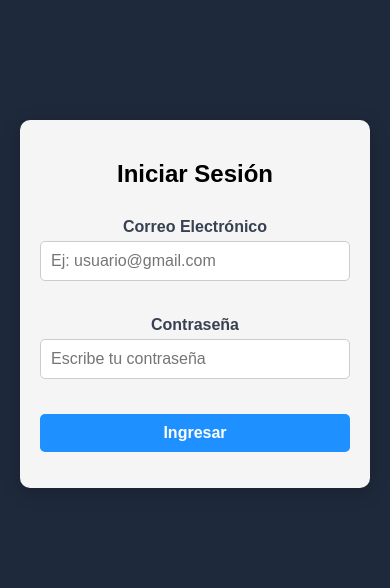
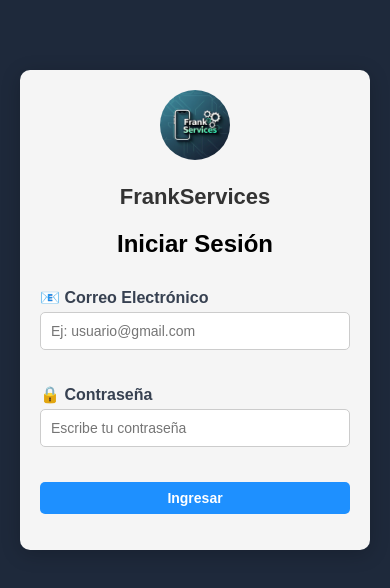
Before and after one commit to luismagnum/frankreparacion, a plain HTML site: page login.html in a window 390 px wide. Drawn offline with Linux system fonts and the light colour scheme.

Commit message:
stilos login

```diff
--- a/login.html
+++ b/login.html
@@ -4,20 +4,27 @@
 <head>
     <meta charset="UTF-8">
     <meta name="viewport" content="width=device-width, initial-scale=1.0">
+    <link rel="icon" href="logo.ico" />
     <title>Iniciar Sesión - FrankServices</title>
     <link rel="stylesheet" href="styles.css">
 </head>
 
 <body>
-    <div class="login-container">
+    <div class="login-container fade-in">
+        <div class="titulo-login">
+            <img src="logo.jpeg" alt="Logo" class="logo-login">
+            <h1>FrankServices</h1>
+        </div>
+
         <h2>Iniciar Sesión</h2>
+
         <form id="login-form">
             <div class="form-grupo">
-                <label for="email">Correo Electrónico</label>
+                <label for="email">📧 Correo Electrónico</label>
                 <input type="email" id="email" placeholder="Ej: usuario@gmail.com" required>
             </div>
             <div class="form-grupo">
-                <label for="password">Contraseña</label>
+                <label for="password">🔒 Contraseña</label>
                 <input type="password" id="password" placeholder="Escribe tu contraseña" required>
             </div>
             <button type="submit">Ingresar</button>
@@ -79,22 +86,63 @@
     <style>
         .login-container {
             max-width: 350px;
-            margin: 100px auto;
+            margin: 50px auto;
             padding: 20px;
             background-color: #f5f5f5;
             border-radius: 10px;
             box-shadow: 0 4px 20px rgba(0, 0, 0, 0.2);
             text-align: center;
+            opacity: 0;
+            transform: translateY(-30px);
+            animation: fadeIn 0.8s ease-out forwards;
+        }
+
+        /* Efecto de deslizamiento */
+        @keyframes fadeIn {
+            from {
+                opacity: 0;
+                transform: translateY(-30px);
+            }
+
+            to {
+                opacity: 1;
+                transform: translateY(0);
+            }
+        }
+
+        .titulo-login {
+            margin-bottom: 20px;
+        }
+
+        .titulo-login h1 {
+            font-size: 26px;
+            margin: 10px 0;
+            color: #333;
+            font-weight: bold;
+        }
+
+        .titulo-login .subtitulo-login {
+            font-size: 14px;
+            color: #777;
+            margin-bottom: 15px;
+        }
+
+        .logo-login {
+            width: 80px;
+            height: 80px;
+            border-radius: 50%;
+            margin-bottom: 10px;
         }
 
         .form-grupo {
             margin-bottom: 15px;
+            text-align: left;
         }
 
         .form-grupo label {
+            font-weight: bold;
+            margin-bottom: 5px;
             display: block;
-            margin-bottom: 5px;
-            font-weight: bold;
         }
 
         .form-grupo input {
@@ -103,7 +151,7 @@
             margin-bottom: 10px;
             border-radius: 5px;
             border: 1px solid #ccc;
-            font-size: 16px;
+            font-size: 14px;
         }
 
         button {
@@ -114,7 +162,7 @@
             border-radius: 5px;
             cursor: pointer;
             font-weight: bold;
-            font-size: 16px;
+            transition: background-color 0.3s;
             width: 100%;
         }
 
@@ -127,6 +175,26 @@
             font-weight: bold;
             margin-top: 10px;
         }
+
+        @media (max-width: 600px) {
+            .titulo-login h1 {
+                font-size: 22px;
+            }
+
+            .titulo-login .subtitulo-login {
+                font-size: 12px;
+            }
+
+            .logo-login {
+                width: 70px;
+                height: 70px;
+            }
+
+            button {
+                font-size: 14px;
+                padding: 8px 15px;
+            }
+        }
     </style>
 
 </body>
--- a/styles.css
+++ b/styles.css
@@ -406,29 +406,27 @@ button:hover {
 }
 
 #logout {
-  display: none; /* Oculto por defecto */
-  position: absolute;
-  top: 20px;
-  right: 20px;
-  padding: 8px 15px;
   background-color: #f44336;
   color: white;
   border: none;
   border-radius: 5px;
+  padding: 10px 20px;
   cursor: pointer;
   font-size: 14px;
   font-weight: bold;
+  margin-top: 10px;
   transition: background-color 0.3s, transform 0.3s;
-  z-index: 1000;
+  display: inline-block;
+  box-shadow: 0 4px 20px rgba(0,0,0,0.2);
+}
+
+#logout i {
+  margin-right: 8px;
 }
 
 #logout:hover {
   background-color: #c62828;
   transform: scale(1.05);
-}
-
-#logout i {
-  margin-right: 5px;
 }
 
 @media (max-width: 768px) {
@@ -589,3 +587,10 @@ button:hover {
 .btn-limpiar:hover {
   background-color: #c82333;
 }
+
+@media (max-width: 600px) {
+  #logout {
+    font-size: 12px;
+    padding: 8px 15px;
+  }
+}
```
Also changed, not shown: index.html (+3 -4 lines).
